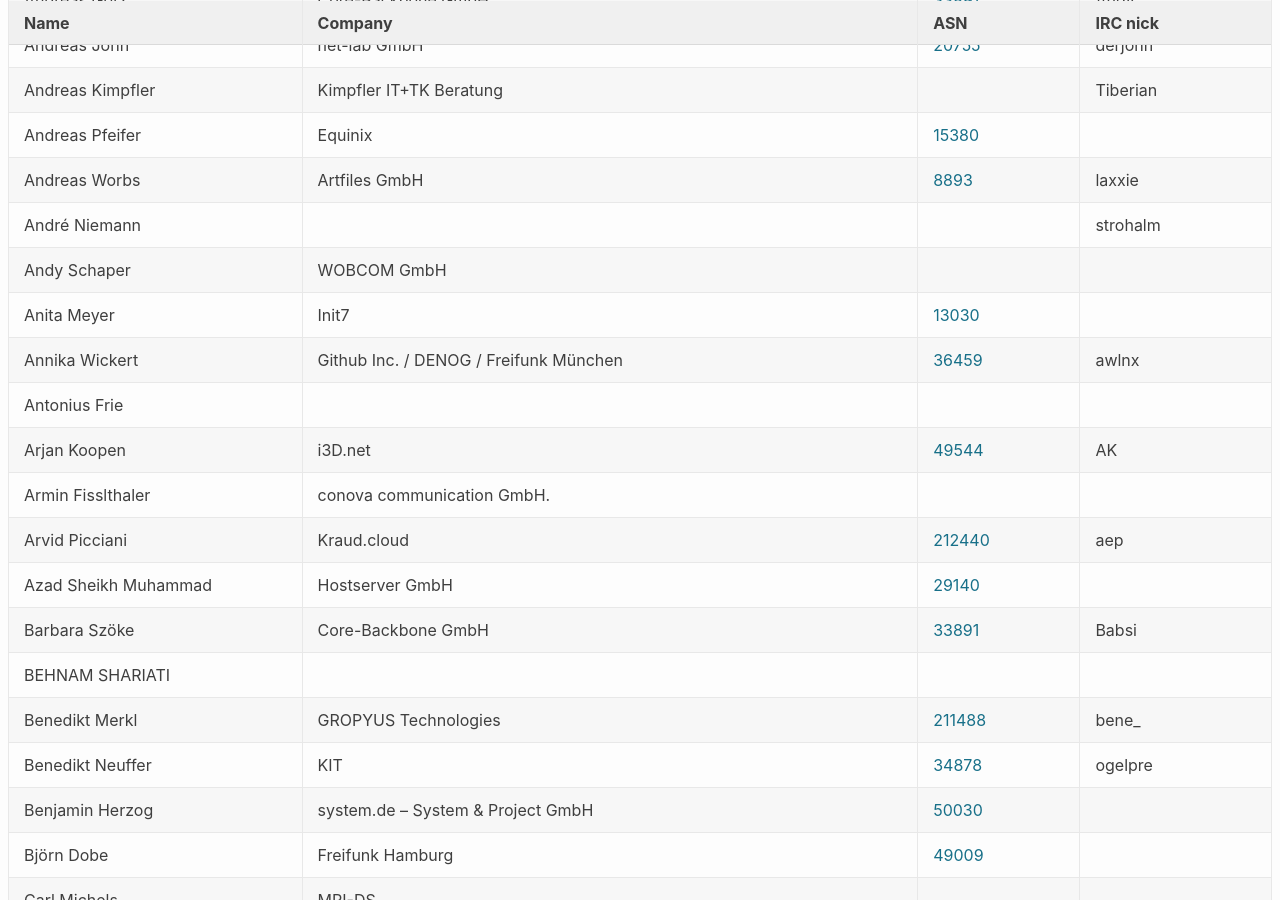
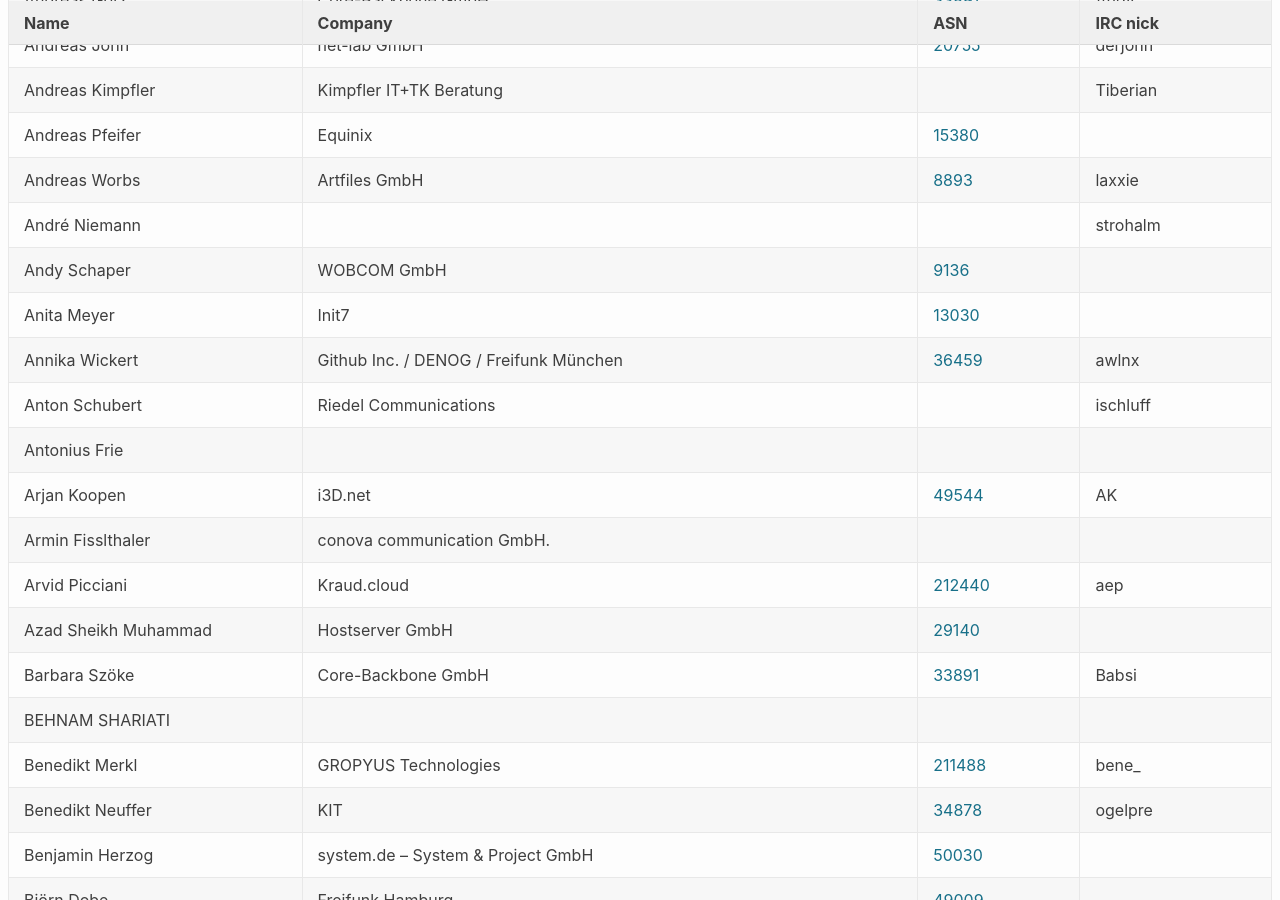
Before and after one commit to denog/pretix-attendeelist, a Jekyll site: the page built from denog15/index.md, in a window 1280 px wide and 900 px high, scrolled down 784 px. Built offline with Jekyll 4.4.1, drawn with Linux system fonts in a browser that asks for light colours.

Commit message:
Latest data: Wed Oct 18 11:28:12 UTC 2023

```diff
--- a/_data/attendees_denog15_onsite.json
+++ b/_data/attendees_denog15_onsite.json
@@ -117,7 +117,7 @@
     "name": "Andy Schaper",
     "company": "WOBCOM GmbH",
     "irc": null,
-    "asn": null
+    "asn": "9136"
   },
   {
     "name": "Anita Meyer",
@@ -138,6 +138,12 @@
     "asn": null
   },
   {
+    "name": "Anton Schubert",
+    "company": "Riedel Communications",
+    "irc": "ischluff",
+    "asn": null
+  },
+  {
     "name": "Arjan Koopen",
     "company": "i3D.net",
     "irc": "AK",
@@ -417,7 +423,7 @@
     "name": "Ember Keske",
     "company": "WDZ GmbH",
     "irc": null,
-    "asn": null
+    "asn": "9136"
   },
   {
     "name": "Enno Gröper",
@@ -813,7 +819,7 @@
     "name": "Lukas Grams",
     "company": null,
     "irc": null,
-    "asn": null
+    "asn": "9136"
   },
   {
     "name": "Lukas Hackel",
@@ -1497,7 +1503,7 @@
     "name": "Simon Terzenbach",
     "company": "WOBCOM GmbH",
     "irc": null,
-    "asn": null
+    "asn": "9136"
   },
   {
     "name": "Simon Ziehnert",
@@ -1773,6 +1779,6 @@
     "name": "Yureka Lilian",
     "company": "WDZ GmbH",
     "irc": null,
-    "asn": null
+    "asn": "9136"
   }
 ]
```
